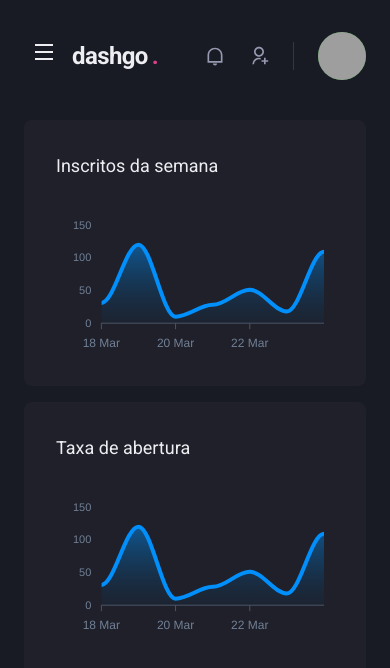
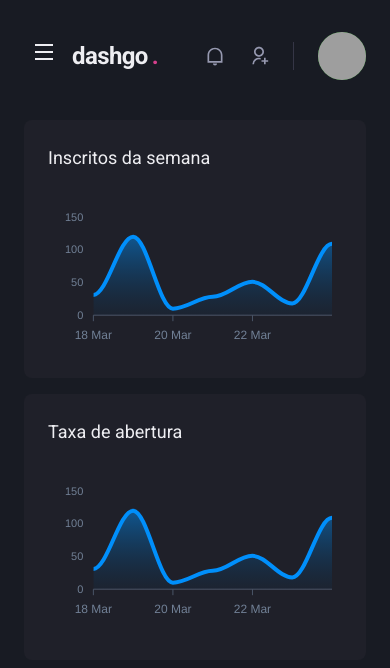
Before and after one commit to nelsonsantosaraujo/dashgo, a Next.js app: page /dashboard in a window 390 px wide. Shown: the top 668 px of the page. Built offline with nearby package versions, Linux system fonts and the light colour scheme; grey boxes are pictures that could not be loaded.

Commit message:
Dashboard responsiveness

```diff
--- a/src/pages/dashboard.tsx
+++ b/src/pages/dashboard.tsx
@@ -69,7 +69,7 @@ export default function Dashboard() {
 
         <SimpleGrid flex="1" gap="4"  minChildWidth="320px" align="flex-start">
           <Box
-            p="8"
+            p={['6', '8']}
             bg="gray.800"
             borderRadius="8"
             pb="4"
@@ -78,7 +78,7 @@ export default function Dashboard() {
             <Chart type="area" options={options} series={series} height={160}  />
           </Box>
           <Box
-            p="8"
+            p={['6', '8']}
             bg="gray.800"
             borderRadius="8"
           >
```
